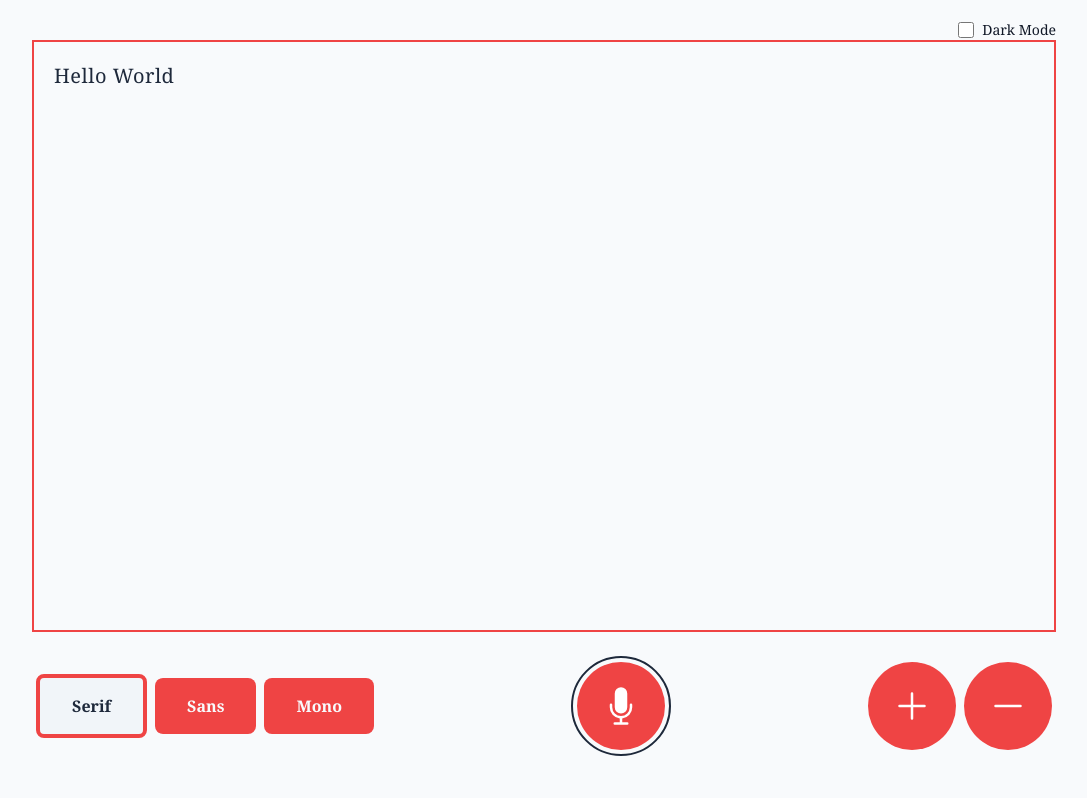
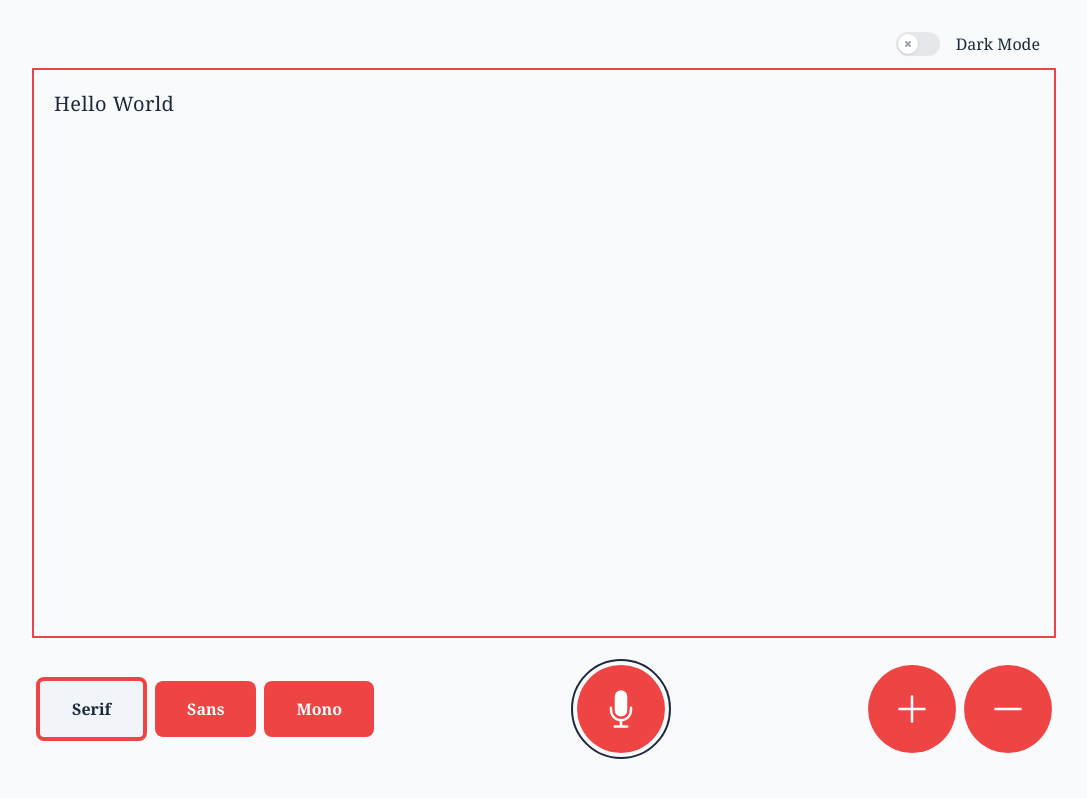
Before and after one commit to ejhessing/hearsay, a Next.js app: page / in a window 1280 px wide. Shown: the whole page, without its empty margins (96-1183 px from the left). Built offline with nearby package versions, Linux system fonts and the light colour scheme.

Commit message:
fix darkmode toggle

```diff
--- a/modules/components/ThemeToggle/index.tsx
+++ b/modules/components/ThemeToggle/index.tsx
@@ -1,3 +1,5 @@
+import { Switch } from "@headlessui/react";
+import cn from "classnames";
 import { useEffect, useState } from "react";
 
 export default function ThemeToggle() {
@@ -32,18 +34,65 @@ export default function ThemeToggle() {
     }
   };
   return (
-    <div className="flex items-center">
-      <input
-        id="default-checkbox"
-        type="checkbox"
-        value=""
+    <div className="flex mx-4 space-x-4 my-3">
+      <Switch
         checked={darkMode}
-        onClick={handleToggle}
-        className="w-4 h-4 text-blue-600 bg-gray-100 rounded border-gray-300 focus:ring-blue-500 dark:focus:ring-blue-600 dark:ring-offset-gray-800 focus:ring-2 dark:bg-gray-700 dark:border-gray-600"
-      />
-      <label className="ml-2 text-sm font-medium text-gray-900 dark:text-gray-300">
-        Dark Mode
-      </label>
+        onChange={handleToggle}
+        className={cn(
+          darkMode ? "bg-red-500 border-2 border-slate-50" : "bg-gray-200",
+          "relative inline-flex h-6 w-11 flex-shrink-0 cursor-pointer rounded-full border-2 border-transparent transition-colors duration-200 ease-in-out focus:outline-none focus:ring-2 focus:ring-slate-500 focus:ring-offset-2"
+        )}
+      >
+        <span className="sr-only">Use setting</span>
+        <span
+          className={cn(
+            darkMode ? "translate-x-5" : "translate-x-0",
+            "pointer-events-none relative inline-block h-5 w-5 transform rounded-full bg-white shadow ring-0 transition duration-200 ease-in-out"
+          )}
+        >
+          <span
+            className={cn(
+              darkMode
+                ? "opacity-0 ease-out duration-100"
+                : "opacity-100 ease-in duration-200",
+              "absolute inset-0 flex h-full w-full items-center justify-center transition-opacity"
+            )}
+            aria-hidden="true"
+          >
+            <svg
+              className="h-3 w-3 text-gray-400"
+              fill="none"
+              viewBox="0 0 12 12"
+            >
+              <path
+                d="M4 8l2-2m0 0l2-2M6 6L4 4m2 2l2 2"
+                stroke="currentColor"
+                strokeWidth={2}
+                strokeLinecap="round"
+                strokeLinejoin="round"
+              />
+            </svg>
+          </span>
+          <span
+            className={cn(
+              darkMode
+                ? "opacity-100 ease-in duration-200"
+                : "opacity-0 ease-out duration-100",
+              "absolute inset-0 flex h-full w-full items-center justify-center transition-opacity"
+            )}
+            aria-hidden="true"
+          >
+            <svg
+              className="h-3 w-3 text-slate-600"
+              fill="currentColor"
+              viewBox="0 0 12 12"
+            >
+              <path d="M3.707 5.293a1 1 0 00-1.414 1.414l1.414-1.414zM5 8l-.707.707a1 1 0 001.414 0L5 8zm4.707-3.293a1 1 0 00-1.414-1.414l1.414 1.414zm-7.414 2l2 2 1.414-1.414-2-2-1.414 1.414zm3.414 2l4-4-1.414-1.414-4 4 1.414 1.414z" />
+            </svg>
+          </span>
+        </span>
+      </Switch>
+      <div>Dark Mode</div>
     </div>
   );
 }
```
